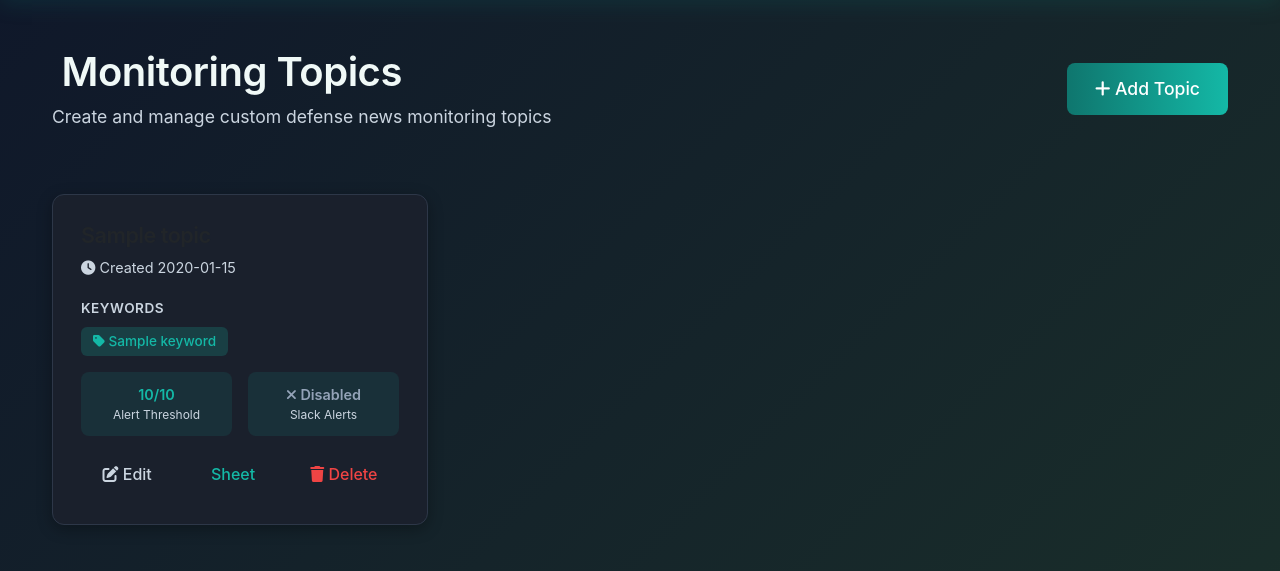
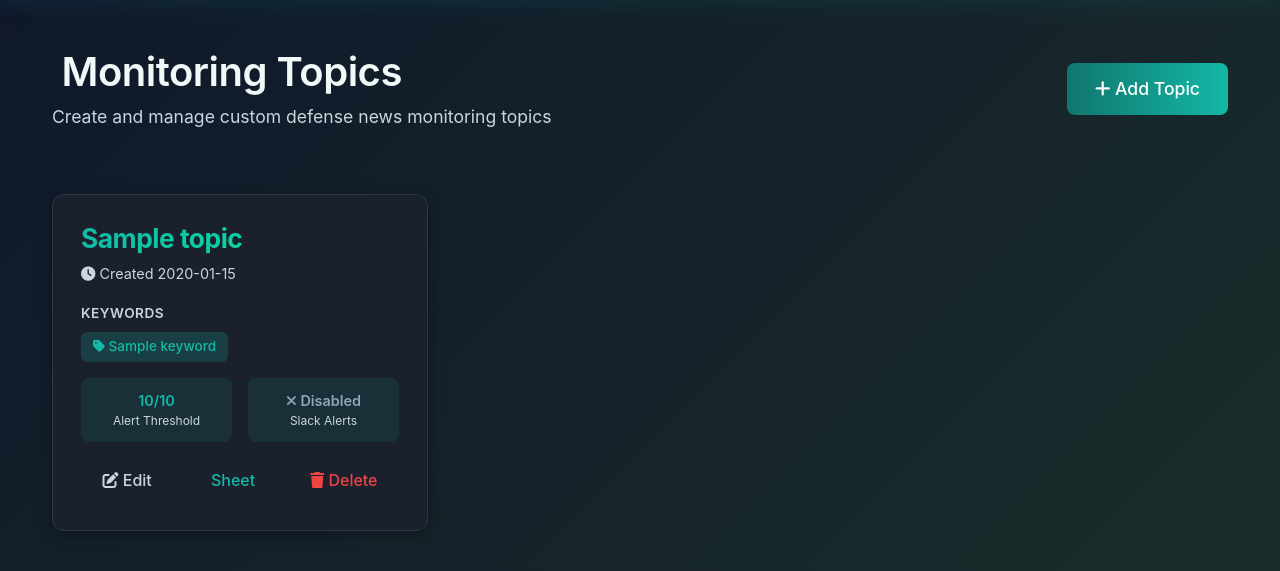
Before and after one commit to DagmarRoth/defense-news-pipeline, a Flask app: template templates/index.html in a window 1280 px wide. Shown: the part 82-653 px from the top of the page. Run offline with Flask 3, Linux system fonts and the light colour scheme; the template is opened without the code that fills it: most values are stand-ins (such as "Sample title", 1, 10 or a date in 2020).

Commit message:
Improve topic title visibility with larger font, bolder weight, and gradient styling

```diff
--- a/templates/index.html
+++ b/templates/index.html
@@ -30,9 +30,9 @@
                 <!-- Header -->
                 <div class="mb-3">
                     <div class="d-flex justify-content-between align-items-start mb-2">
-                        <h5 class="card-title mb-0" style="font-size: 1.35rem;">
+                        <h3 class="card-title mb-0" style="font-size: 1.65rem; font-weight: 700; background: linear-gradient(135deg, var(--primary-light) 0%, #06d6a0 100%); -webkit-background-clip: text; -webkit-text-fill-color: transparent; background-clip: text;">
                             {{ topic.name }}
-                        </h5>
+                        </h3>
                     </div>
                     <p style="color: var(--text-secondary); font-size: 0.9rem; margin: 0;">
                         <i class="fas fa-clock"></i> Created {{ topic.created_at[:10] }}
```
